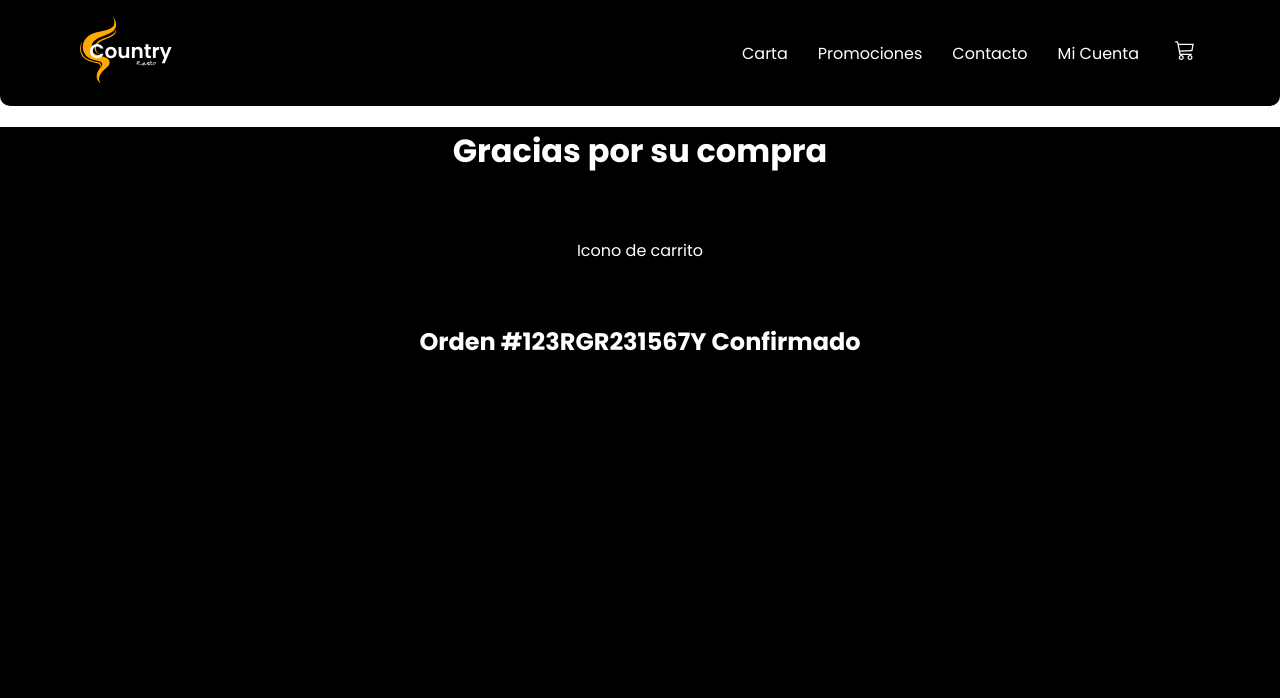
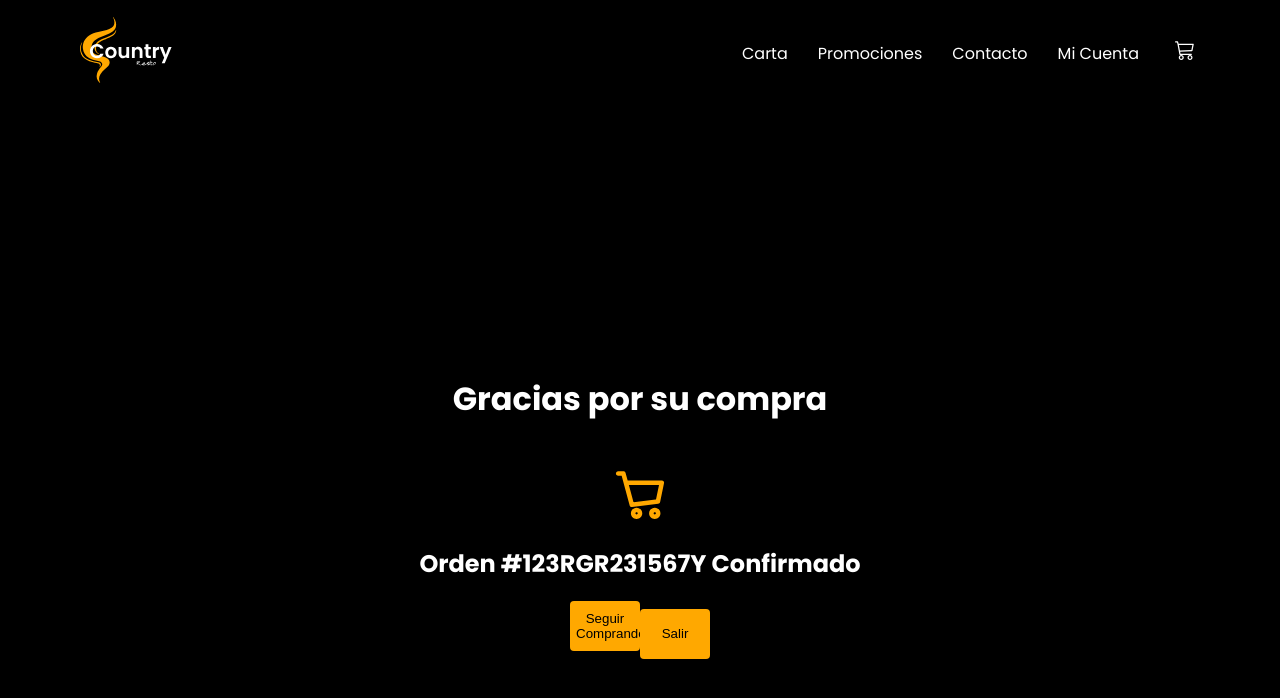
Before and after one commit to No-Country/c9-20-javareact-fulltime, a React (Vite) app in the folder frontend/: page /thanks in a window 1280 px wide. Shown: the top 698 px of the page. Built offline with nearby package versions, Linux system fonts and the light colour scheme.

Commit message:
Styles Check

```diff
--- a/frontend/src/pages/Checkout/CheckoutStyled.jsx
+++ b/frontend/src/pages/Checkout/CheckoutStyled.jsx
@@ -98,7 +98,20 @@ export const ThxContainer = styled.div`
     margin: 0px;
     background-color: var(--background-primary);
     color: white;
-    h1,p,h2{
-        text-align: center;
+    display: flex;
+    flex-direction: column;
+    justify-content: center;
+    align-items: center;
+    text-align: center;
+    img{
+        height: 50px;
+        width: 50px;
+    }
+    button{
+        background-color: var(--button-primary);
+        color: black;
+        border-radius: 4px;
+        height: 50px;
+        width: 70px;
     }
 `;
--- a/frontend/src/pages/Checkout/Thanks.jsx
+++ b/frontend/src/pages/Checkout/Thanks.jsx
@@ -1,7 +1,8 @@
 import React, { useEffect, useState } from 'react';
+import { Link } from 'react-router-dom';
 import { ThxContainer } from './CheckoutStyled.jsx';
 import Loader from "./Loader.jsx";
-
+import img from '/icons/cartYellow.svg'
 const Thanks = () => {
     const [isLoading, setIsLoading] = useState(true);
 
@@ -19,9 +20,13 @@ const Thanks = () => {
                 <div>
                     <h1>Gracias por su compra</h1>
                     <br />
-                    <p>Icono de carrito</p>
+                    <img src={img} alt="Carrito" />
                     <br />
                     <h2>Orden #123RGR231567Y Confirmado</h2>
+                    <Link to={'/'}><button>Seguir Comprando</button></Link>
+                    <Link to={'/'}><button>Salir</button></Link>
+
+
                 </div>
 
             )}
--- a/frontend/src/styled-components/global/rootStyles.styled.jsx
+++ b/frontend/src/styled-components/global/rootStyles.styled.jsx
@@ -24,6 +24,7 @@ export const GlobalStyle = createGlobalStyle`
     body{
         margin: 0;
         font-family: var(--font-family);
+        background-color: var(--background-primary);
     }
 
     button{
```
Also changed, not shown: frontend/foodView.json (deleted, +0 -19 lines).
